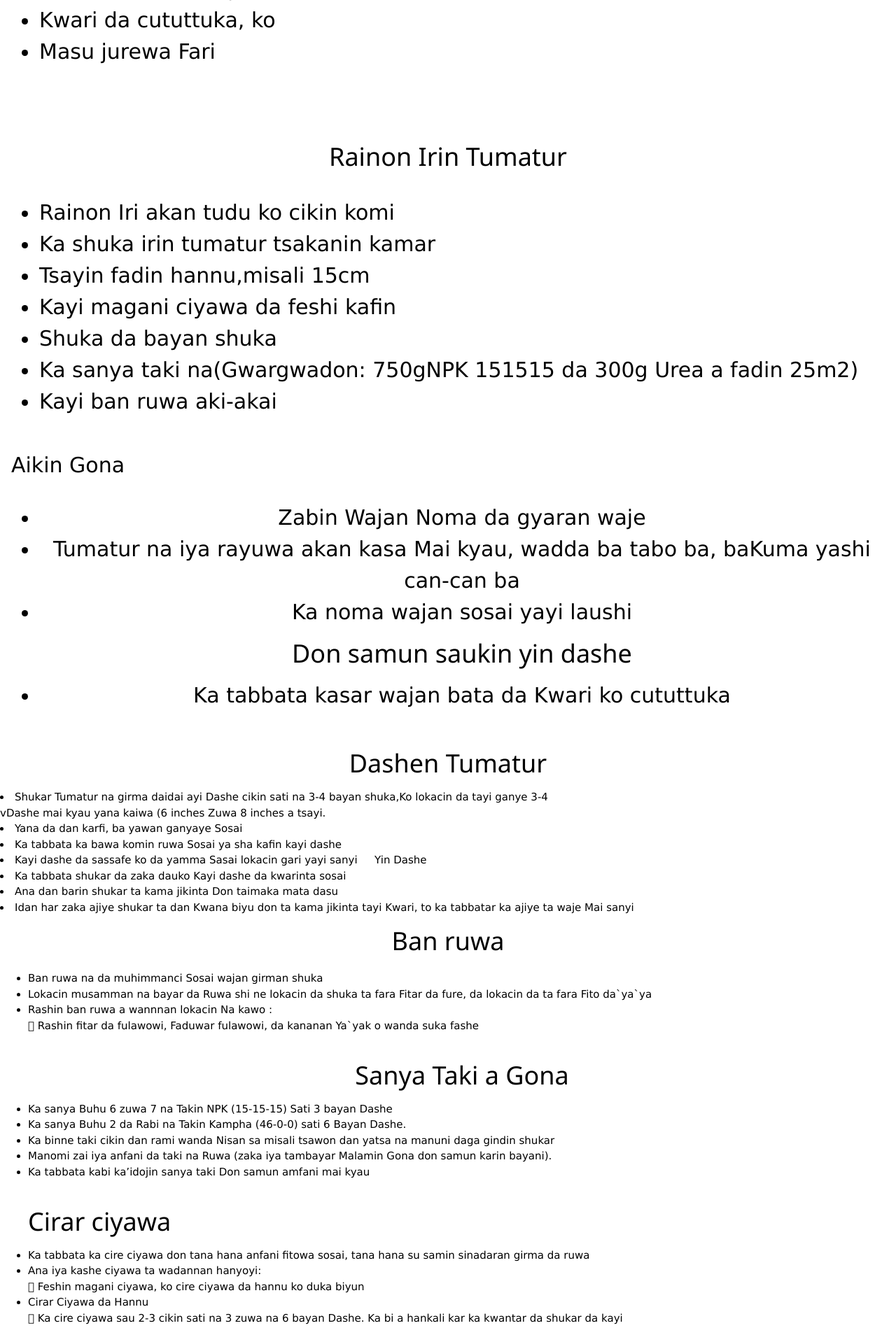
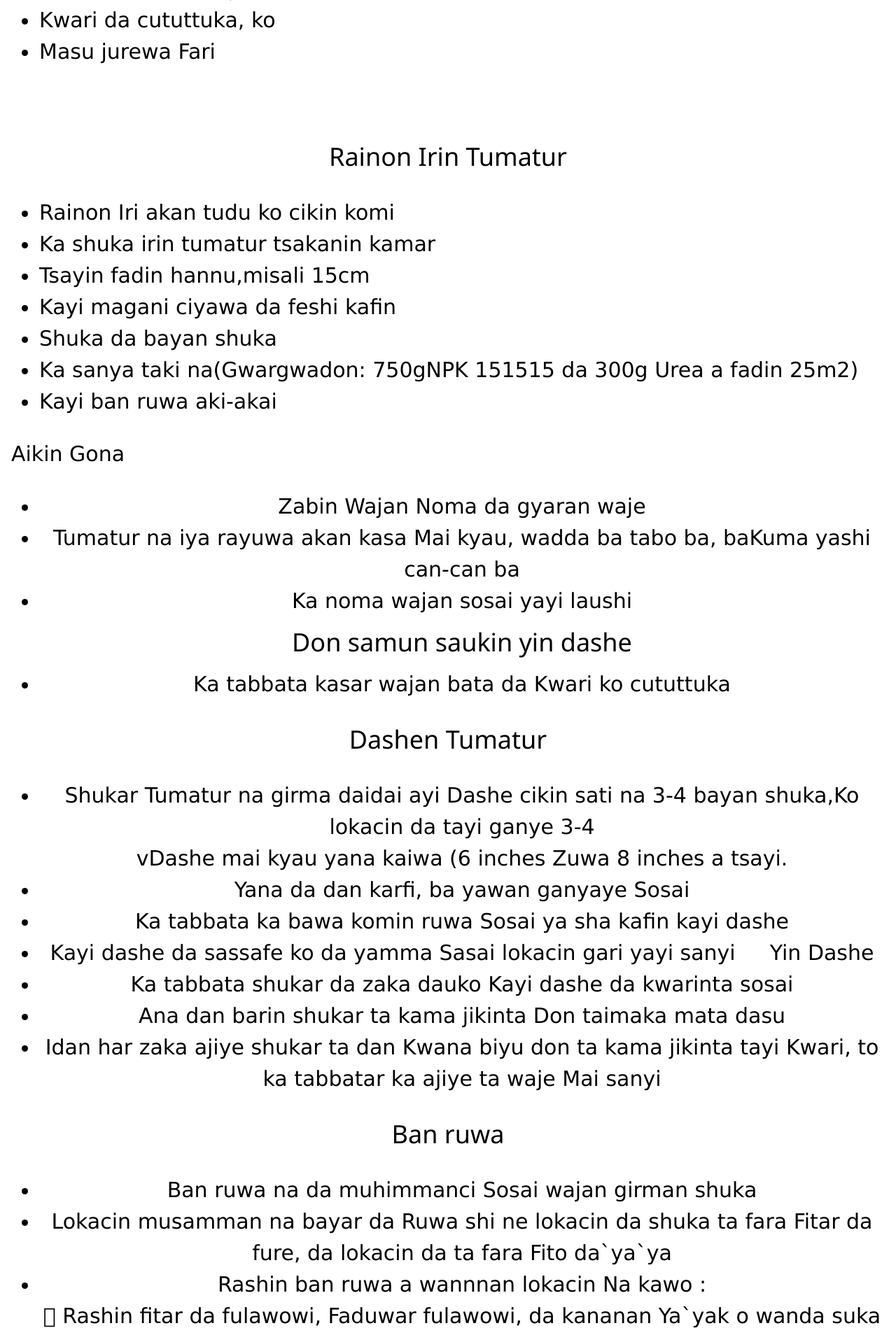
Before and after one commit to alaminmagaga/insurance-car, a Flask app: page /plant in a window 1280 px wide. Shown: the part 726-2624 px from the top of the page at 70% size. Run offline with Flask 2, Linux system fonts and the light colour scheme; parts of the project's set-up code (start-up, migrations or seed data) failed here and were passed over.

Commit message:
Update plant.html

```diff
--- a/templates/plant.html
+++ b/templates/plant.html
@@ -59,10 +59,8 @@
 <li>Ka sanya taki na(Gwargwadon: 750gNPK 151515 da
 300g Urea a fadin 25m2)</li>
 <li>Kayi ban ruwa aki-akai </li>
+   </ul>
 
-</div>
-
-<div class="w3-container w3-padding" style="font-size: 30px;">
     <hi class="w3-center"> Aikin Gona</h1>
 <ul>
     <li>Zabin Wajan Noma da gyaran waje</li>
@@ -73,12 +71,13 @@
 
 <li>Ka tabbata kasar wajan bata da Kwari ko cututtuka</li>
     </ul>
-    </div>
 
 
-    </div>
-    <div>
+
+
+
         <h1 class="w3-center">  Dashen Tumatur</h1>
+    <ul>
 <il>
     <li>Shukar Tumatur na girma daidai ayi Dashe cikin sati na 3-4 bayan shuka,Ko lokacin da tayi ganye 3-4</li>
 
@@ -106,11 +105,11 @@ Kwari, to ka tabbatar ka ajiye ta waje
 
         </ul>
 
-    </div?
 
 
 
-  <div class="w3-container w3-padding" style="font-size: 30px;">
+
+
     <h1 class="w3-center"> Ban ruwa </h1>
 <ul>
     <li>Ban ruwa na da muhimmanci
@@ -172,7 +171,7 @@ samun tumatur sosai a gona</li>
 ko sanda da ka samu a gonarka</li>
 
     </ul>
-    </div>
+
 
 
 
```
